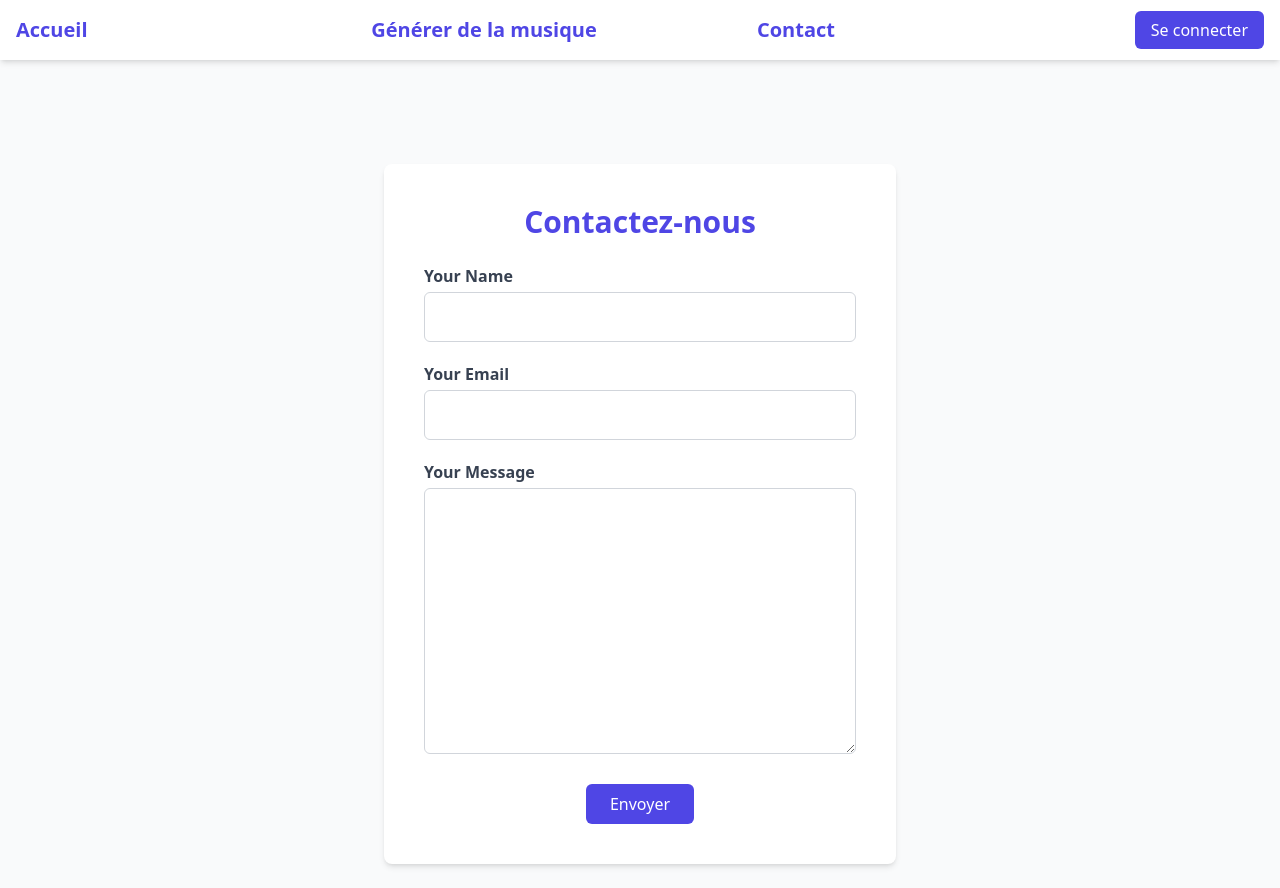
After one commit to alexblch/music_generator, a Django app: page /contact/ in a window 1280 px wide. The commit adds this page. Run offline with Django 5.2, Linux system fonts and the light colour scheme; some libraries are stand-ins or nearby versions.

Commit message:
création pages et ajout du formulaire de contact

```diff
--- /dev/null
+++ b/App/forms.py
@@ -0,0 +1,6 @@
+from django import forms
+
+class ContactForm(forms.Form):
+    name = forms.CharField(max_length=100, label='Your Name')
+    email = forms.EmailField(label='Your Email')
+    message = forms.CharField(widget=forms.Textarea, label='Your Message')
--- /dev/null
+++ b/App/templates/App/contact.html
@@ -0,0 +1,36 @@
+{% extends 'base.html' %}
+
+{% load form_tags %}
+
+{% block content %}
+<div class="flex justify-center items-center mt-20">
+  <div class="bg-white p-10 rounded-lg shadow-md w-full max-w-lg">
+    <h2 class="text-3xl font-bold text-indigo-600 mb-6 text-center">Contactez-nous</h2>
+
+    <form method="post" novalidate>
+      {% csrf_token %}
+        {% for field in form %}
+        <div class="mb-5">
+            <label for="{{ field.id_for_label }}" class="block text-gray-700 font-semibold mb-1">
+            {{ field.label }}
+            </label>
+            {{ field|add_class:"w-full p-3 border border-gray-300 rounded-md focus:outline-none focus:ring-2 focus:ring-indigo-500" }}
+            {% if field.errors %}
+            <p class="text-red-600 text-sm mt-1">
+                {{ field.errors|striptags }}
+            </p>
+            {% endif %}
+        </div>
+        {% endfor %}
+
+
+      <div class="text-center mt-6">
+        <button type="submit"
+                class="bg-indigo-600 text-white px-6 py-2 rounded-md hover:bg-indigo-700 transition">
+          Envoyer
+        </button>
+      </div>
+    </form>
+  </div>
+</div>
+{% endblock %}
--- a/App/templates/App/login.html
+++ b/App/templates/App/login.html
@@ -14,8 +14,8 @@
       <form method="post" class="space-y-4">
         {% csrf_token %}
         <div>
-          <label for="my_email" class="block text-sm font-medium text-gray-700">Email</label>
-          <input type="text" name="my_email" id="my_email" class="w-full border rounded px-3 py-2" required>
+          <label for="my_username" class="block text-sm font-medium text-gray-700">Nom d'utilisateur</label>
+          <input type="text" name="my_username" id="my_username" class="w-full border rounded px-3 py-2" required>
         </div>
 
         <div>
--- a/App/templates/base.html
+++ b/App/templates/base.html
@@ -15,14 +15,13 @@
     <div class="w-1/3 text-left">
       <a href="{% url 'index' %}" class="text-xl font-semibold text-indigo-600 hover:underline">Accueil</a>
     </div>
-
     <div class="w-1/3 text-center">
-      <a href="#generate" class="text-xl font-semibold text-indigo-600 hover:underline">Générer de la musique</a>
+      <a href="{% url 'generate' %}" class="text-xl font-semibold text-indigo-600 hover:underline">Générer de la musique</a>
     </div>
 
     <!-- Centre : Contact (même style que Accueil) -->
     <div class="w-1/3 text-center">
-      <a href="#contact" class="text-xl font-semibold text-indigo-600 hover:underline">Contact</a>
+      <a href="{% url 'contact' %}" class="text-xl font-semibold text-indigo-600 hover:underline">Contact</a>
     </div>
 
     <!-- Droite : Connexion / Déconnexion -->
--- /dev/null
+++ b/App/templatetags/form_tags.py
@@ -0,0 +1,7 @@
+from django import template
+
+register = template.Library()
+
+@register.filter(name='add_class')
+def add_class(value, css_class):
+    return value.as_widget(attrs={"class": css_class})
--- a/App/urls.py
+++ b/App/urls.py
@@ -8,5 +8,7 @@ urlpatterns = [
     path('login/', views.login_view, name='login'),
     path('register/', views.register, name='register'),
     path('success/', views.success_view, name='success'),
-    path('logout/', views.logout, name='logout')
+    path('logout/', views.logout, name='logout'),
+    path('generate/', views.generate_music, name='generate'),
+    path('contact/', views.contact, name='contact')
 ]
--- a/App/views.py
+++ b/App/views.py
@@ -5,6 +5,7 @@ from django.contrib.auth.models import User
 from django.contrib.auth import authenticate, login as auth_login, logout as auth_logout
 from django.contrib.auth.decorators import login_required
 from django.contrib.auth import get_user_model
+from App.forms import ContactForm
 
 User = get_user_model()
 
@@ -15,9 +16,9 @@ def index(request):
 
 def login_view(request):
     if request.method == "POST":
-        email = request.POST.get("my_email")
+        username = request.POST.get("my_username")
         password = request.POST.get("my_password")
-        user = authenticate(request, username=email, password=password)
+        user = authenticate(request, username=username, password=password)
         if user is not None:
             auth_login(request, user)
             return redirect('success')
@@ -55,6 +56,33 @@ def logout(request):
     auth_logout(request)
     return redirect('index')
 
+def generate_music(request):
+    if request.method == "POST":
+        """prompt = request.POST.get("prompt")
+        # Call your music generation logic here
+        generated_music_url = generate_music_from_prompt(prompt)
+        return render(request, 'App/generate.html', {"generated_music_url": generated_music_url})"""
+        print('Génération de musique pour plus tard')
+    return render(request, 'App/generate.html')
+
+
+def contact(request):
+    return render(request, 'App/contact.html')
+
+
+def contact(request):
+    if request.method == "POST":
+        form = ContactForm(request.POST)
+        if form.is_valid():
+            # Process the form data
+            name = form.cleaned_data['name']
+            email = form.cleaned_data['email']
+            message = form.cleaned_data['message']
+            # Send email or save to database
+            return redirect('success')
+    else:
+        form = ContactForm()
+    return render(request, 'App/contact.html', {'form': form})
 
 @login_required
 def success_view(request):
```
Also changed, not shown: App/models.py (+12 -1 lines), App/templates/App/generate.html (added, +39 -0 lines), App/templatetags/__init__.py (added).
